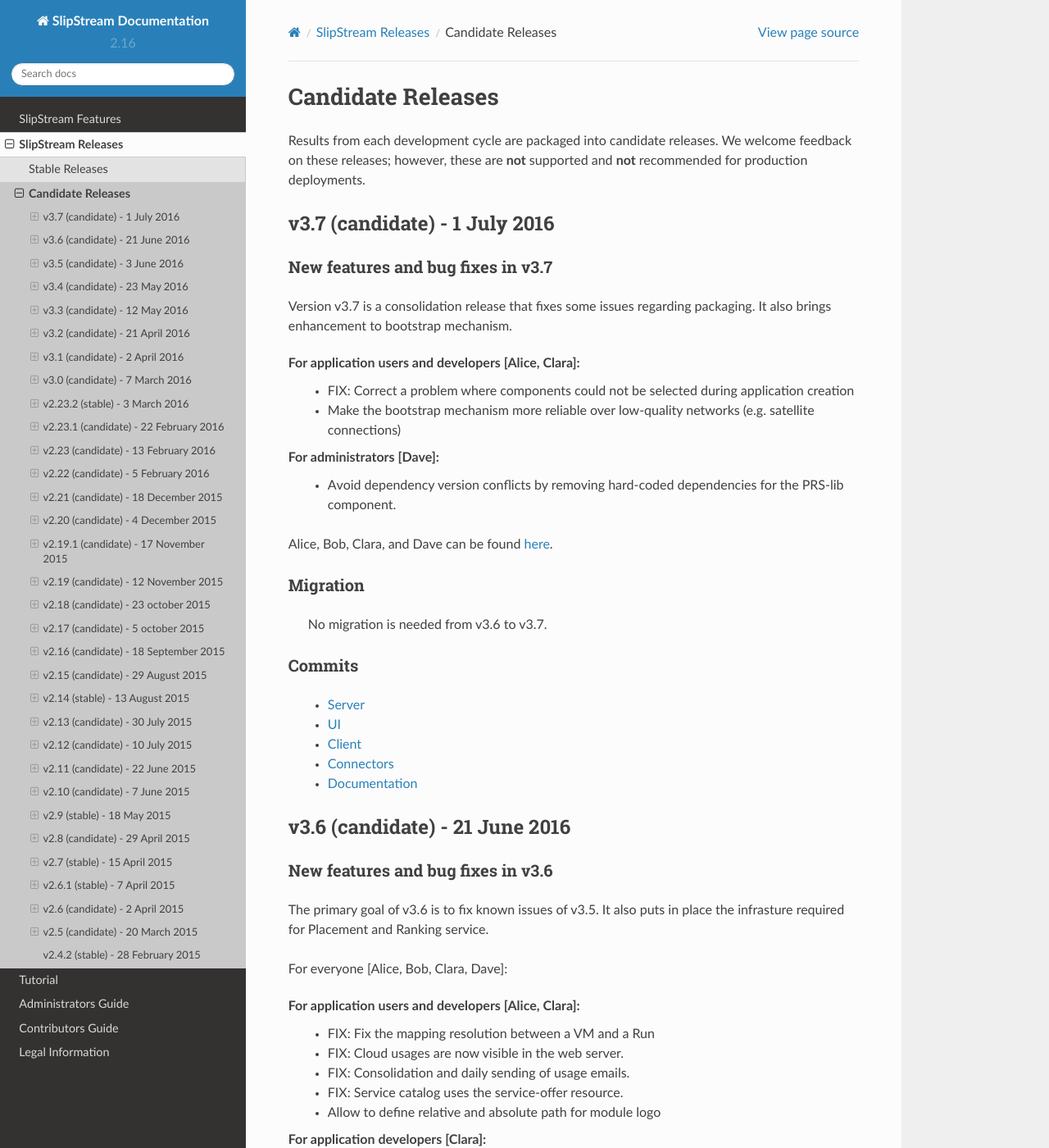
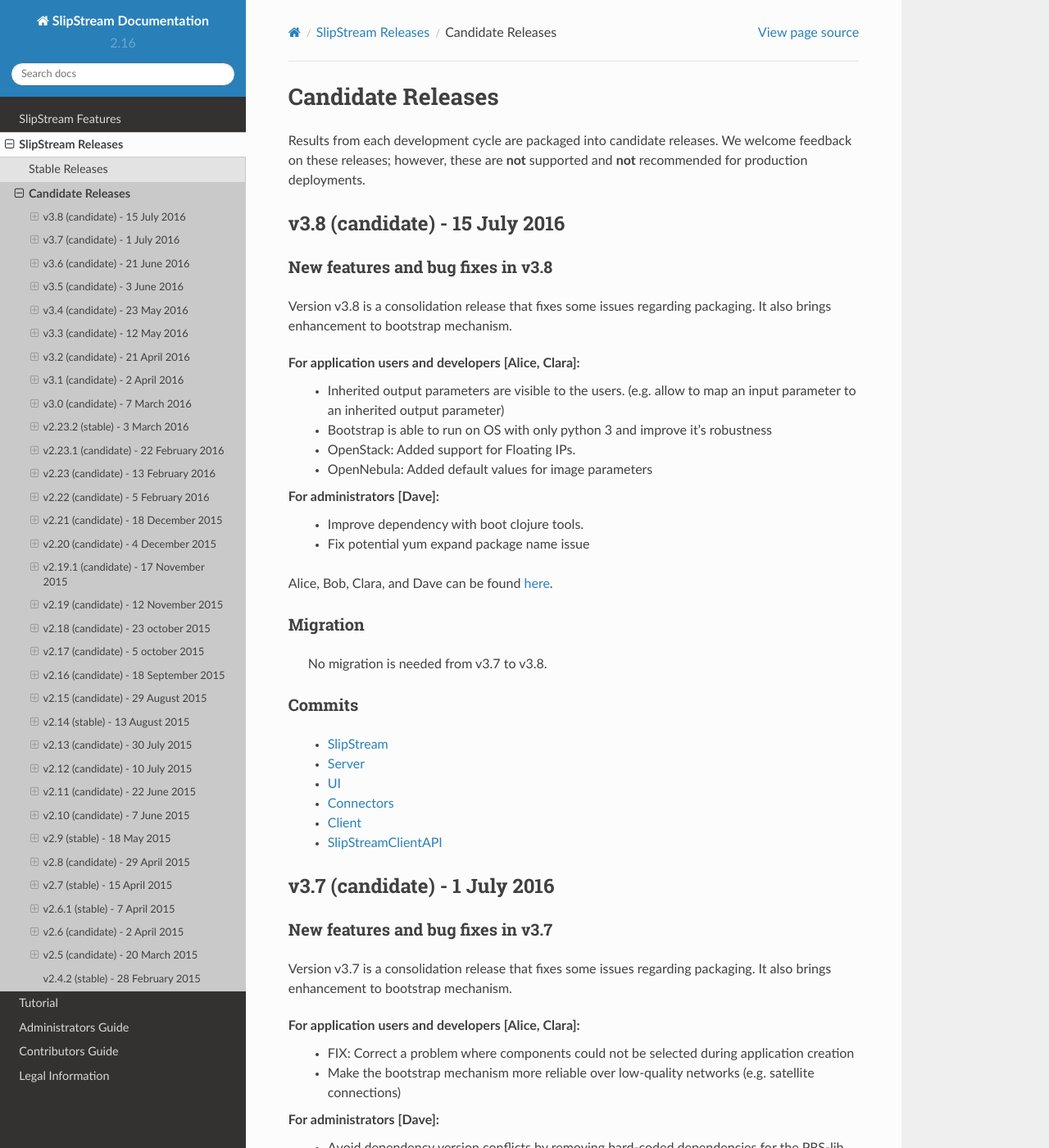
Before and after one commit to slipstream/SlipStreamDocumentation, a Sphinx documentation site: the page built from docs/release_notes/candidate_releases.rst, in a window 1280 px wide and 1400 px high. Shown: the whole window at 82% size. Built offline with Sphinx 7.4.7 and the Read the Docs theme 2.0.0, drawn with Linux system fonts in a browser that asks for light colours.

Commit message:
release notes for v3.8 (#94)
* add release notes for 3.8 candidates release

* fix underline

```diff
--- a/docs/release_notes/candidate_releases.rst
+++ b/docs/release_notes/candidate_releases.rst
@@ -4,6 +4,45 @@
 Results from each development cycle are packaged into candidate
 releases. We welcome feedback on these releases; however, these are
 **not** supported and **not** recommended for production deployments.
+
+v3.8 (candidate) - 15 July 2016
+-------------------------------
+
+New features and bug fixes in v3.8
+~~~~~~~~~~~~~~~~~~~~~~~~~~~~~~~~~~
+
+Version v3.8 is a consolidation release that fixes some issues
+regarding packaging. It also brings enhancement to bootstrap
+mechanism.
+
+For application users and developers [Alice, Clara]:
+ - Inherited output parameters are visible to the users.
+   (e.g. allow to map an input parameter to an inherited output parameter)
+ - Bootstrap is able to run on OS with only python 3 and improve it's robustness
+ - OpenStack: Added support for Floating IPs.
+ - OpenNebula: Added default values for image parameters
+
+For administrators [Dave]:
+ - Improve dependency with boot clojure tools.
+ - Fix potential yum expand package name issue
+
+Alice, Bob, Clara, and Dave can be found
+`here <http://sixsq.com/personae/>`_.
+
+Migration
+~~~~~~~~~
+
+ No migration is needed from v3.7 to v3.8.
+
+Commits
+~~~~~~~
+
+ -  `SlipStream <https://github.com/slipstream/SlipStream/compare/v3.7-community...v3.8-community>`__
+ -  `Server <https://github.com/slipstream/SlipStreamServer/compare/v3.7-community...v3.8-community>`__
+ -  `UI <https://github.com/slipstream/SlipStreamUI/compare/v3.7-community...v3.8-community>`__
+ -  `Connectors <https://github.com/slipstream/SlipStreamConnectors/compare/v3.7-community...v3.8-community>`__
+ -  `Client <https://github.com/slipstream/SlipStreamClient/compare/v3.7-community...v3.8-community>`__
+ -  `SlipStreamClientAPI <https://github.com/slipstream/SlipStreamClientAPI/compare/v3.7-community...v3.8-community>`__
 
 v3.7 (candidate) - 1 July 2016
 ------------------------------
```
